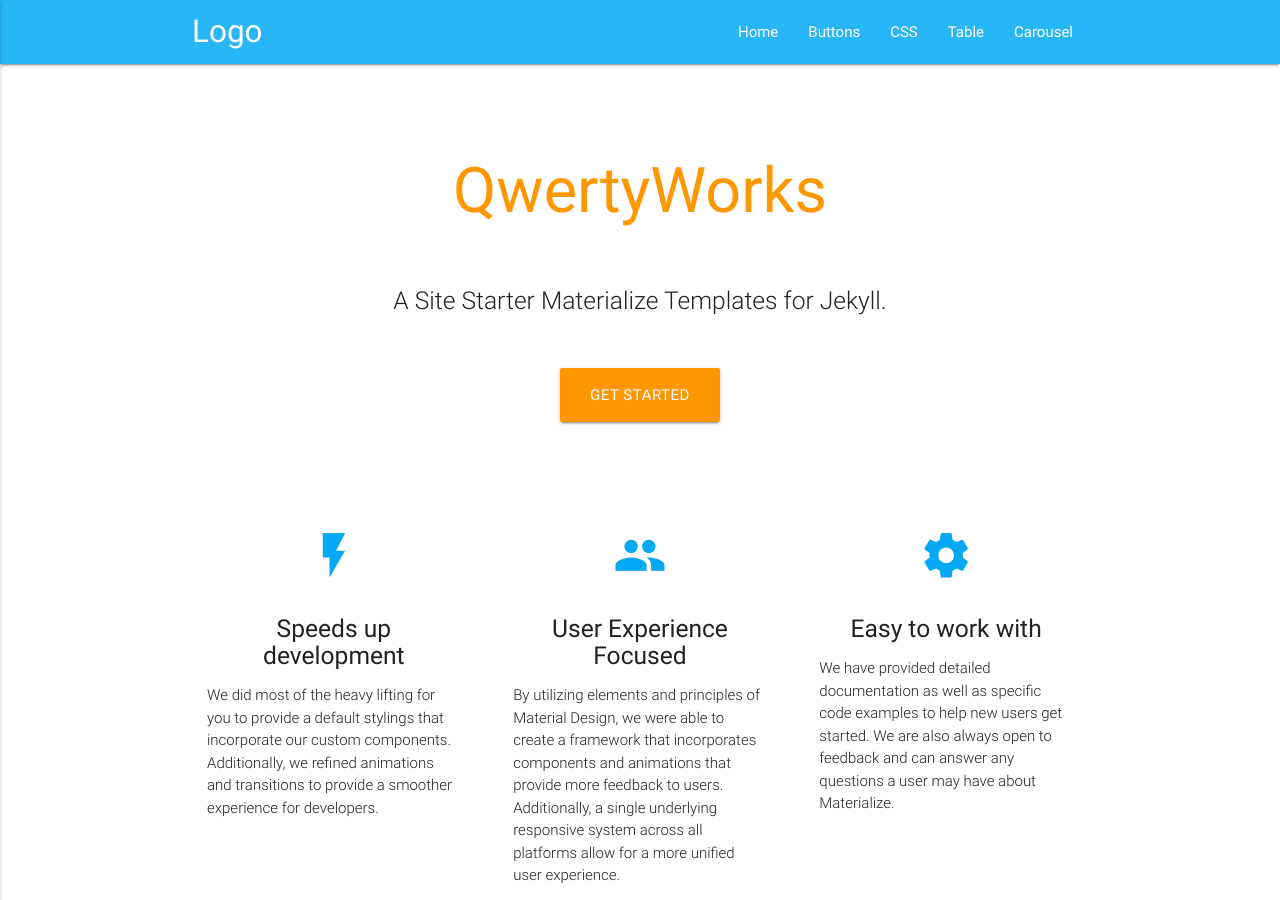
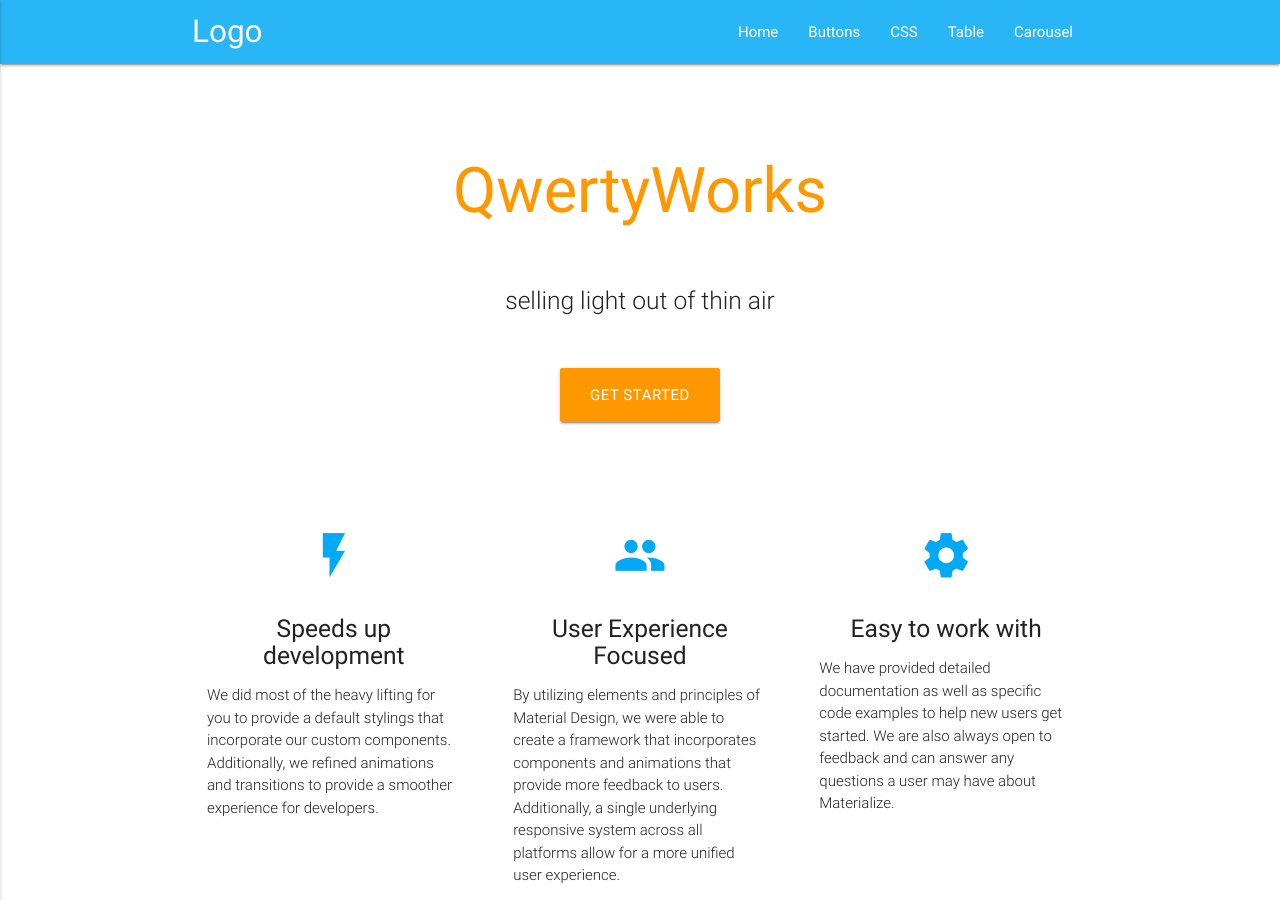
Before and after one commit to kritikagautam/qwertyworks.github.io, a Jekyll site: the page built from index.md, in a window 1280 px wide and 900 px high. Built offline with Jekyll 4.4.1, drawn with Linux system fonts in a browser that asks for light colours.

Commit message:
Trying to change home page message

```diff
--- a/index.md
+++ b/index.md
@@ -2,4 +2,4 @@
 layout: home
 ---
 
-A Site Starter Materialize Templates for Jekyll.
+selling light out of thin air
```
